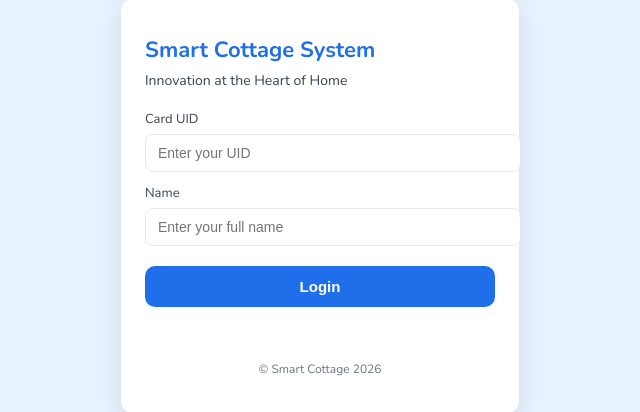
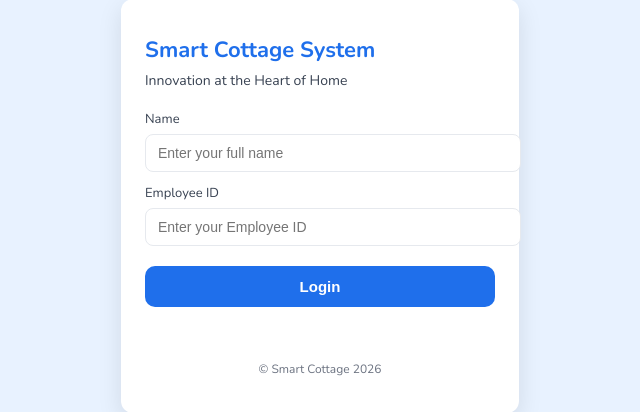
Before and after one commit to MASTER-DAX/cottage-app, a Flask app: page / in a window 1280 px wide. Shown: the part 194-606 px from the top of the page, without its empty margins (320-960 px from the left). Run offline with Flask 3, Linux system fonts and the light colour scheme.

Commit message:
Update login.html

```diff
--- a/templates/login.html
+++ b/templates/login.html
@@ -87,11 +87,11 @@
   <p class="sub">Innovation at the Heart of Home</p>
 
   <form id="loginForm">
-    <label for="employee_id">Card UID</label>
-    <input type="text" id="employee_id" required placeholder="Enter your UID">
-
     <label for="name">Name</label>
     <input type="text" id="name" required placeholder="Enter your full name">
+
+    <label for="employee_id">Employee ID</label>
+    <input type="text" id="employee_id" required placeholder="Enter your Employee ID">
 
     <button type="submit">Login</button>
     <div id="message"></div>
@@ -107,34 +107,33 @@ const message = document.getElementById("message");
 form.addEventListener("submit", async (e) => {
   e.preventDefault();
 
+  message.style.color = "#374151";
   message.textContent = "Checking credentials…";
 
   const payload = {
-    employee_id: document.getElementById("employee_id").value.trim(),
-    name: document.getElementById("name").value.trim()
+    name: document.getElementById("name").value.trim(),
+    employee_id: document.getElementById("employee_id").value.trim()
   };
 
   try {
-    const res = await fetch("/api/check_access", {
+    const res = await fetch("/api/login_user", {
       method: "POST",
       headers: { "Content-Type": "application/json" },
-      body: JSON.stringify({ employee_id: payload.employee_id, reader_cottage: "dummy" }) // just need uid for login
+      body: JSON.stringify(payload)
     });
 
     const json = await res.json();
 
-    // Only check if name matches
-    if (res.ok && json.user && json.user.name === payload.name) {
+    if (res.ok && json.success) {
       message.style.color = "green";
       message.textContent = "Login successful! Redirecting…";
 
-      // Redirect to dashboard
       setTimeout(() => {
         window.location.href = "/main.html"; // main dashboard page
       }, 1000);
     } else {
       message.style.color = "#d14343";
-      message.textContent = json.reason || "Invalid UID or Name";
+      message.textContent = json.message || "Invalid credentials";
     }
   } catch (err) {
     message.style.color = "#d14343";
```
